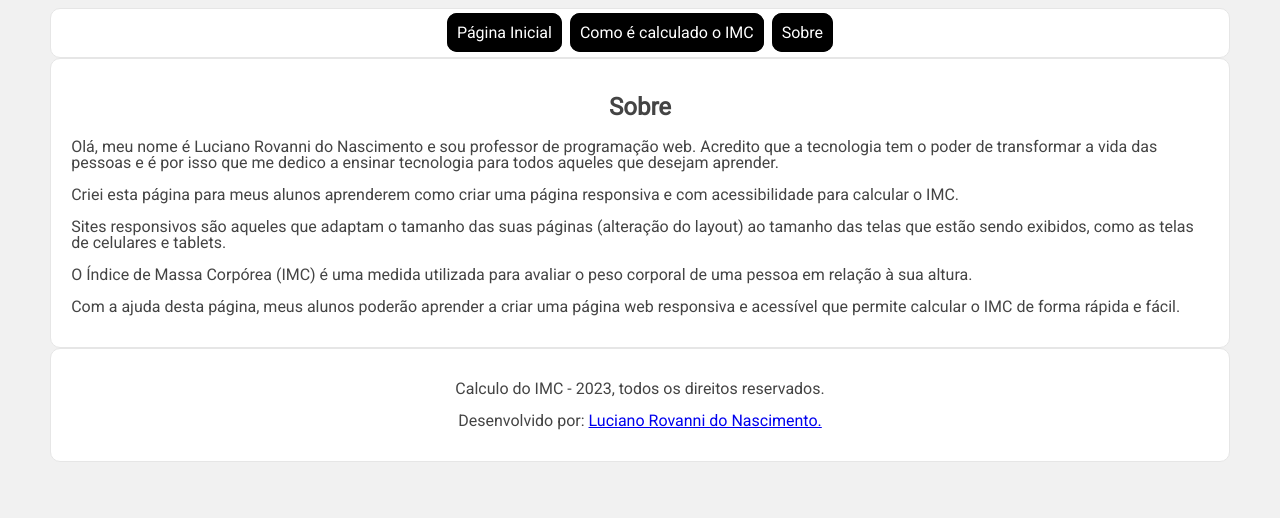
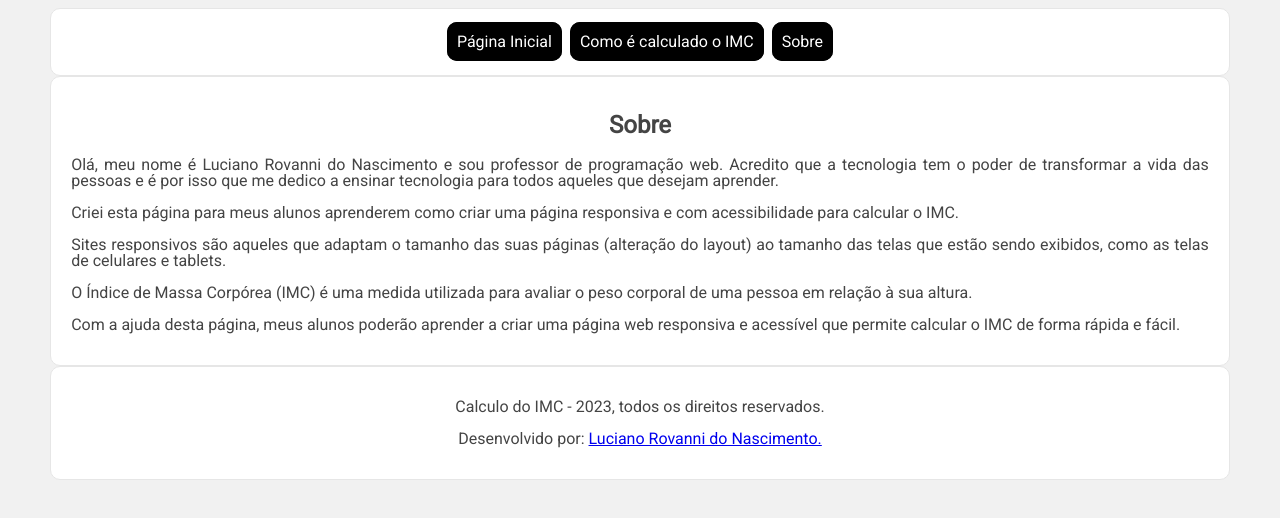
Before and after one commit to rovanni/imc, a plain HTML site: page sobre.html in a window 1280 px wide. Drawn offline with Linux system fonts and the light colour scheme.

Commit message:
Update calcular_imc.css

```diff
--- a/css/calcular_imc.css
+++ b/css/calcular_imc.css
@@ -15,7 +15,6 @@ main, .div_resultado{
 }
 .botao {
     font-size: 16px;
-    padding: 5px 10px;
     border: none;
     outline: none;
     color: #fff;
@@ -91,8 +90,12 @@ div,header,section {
     background-color: #FFFFFF;
     color: #444444;
 }
+section {
+    text-align: justify;
+}
 header{
     text-align: center;
+    padding: 25px 20px;
 }
 
 .formulario_css {
@@ -129,7 +132,6 @@ select{
 .resultado_texto_css{
     margin: 0 auto;
     padding: 4px 5px;
-    /* width: auto;     */
     border-radius: 10px;
     border: 1px solid #E6E6E6;
 }
@@ -143,7 +145,6 @@ select{
         display: flex;
         flex-direction: column;
         align-items: center;
-        /* line-height: 2.5; */
     }
 
 }
```
